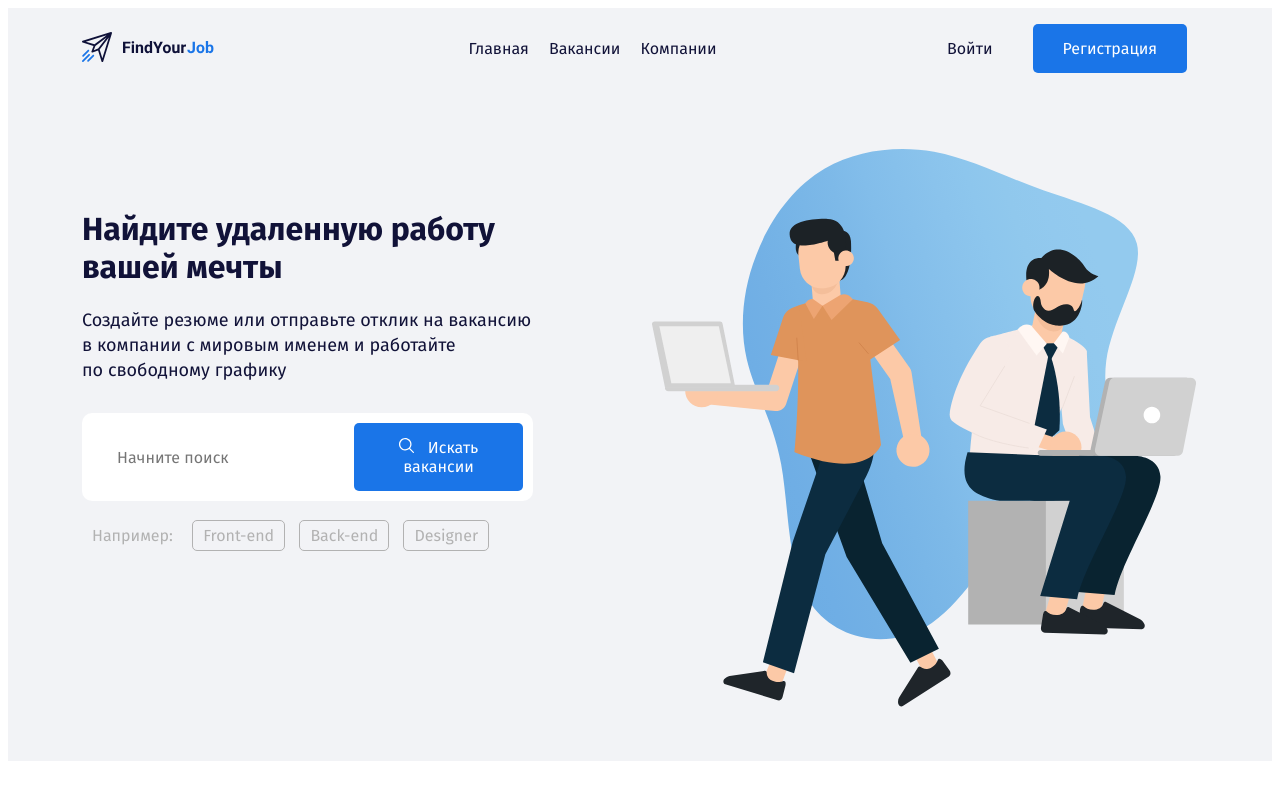
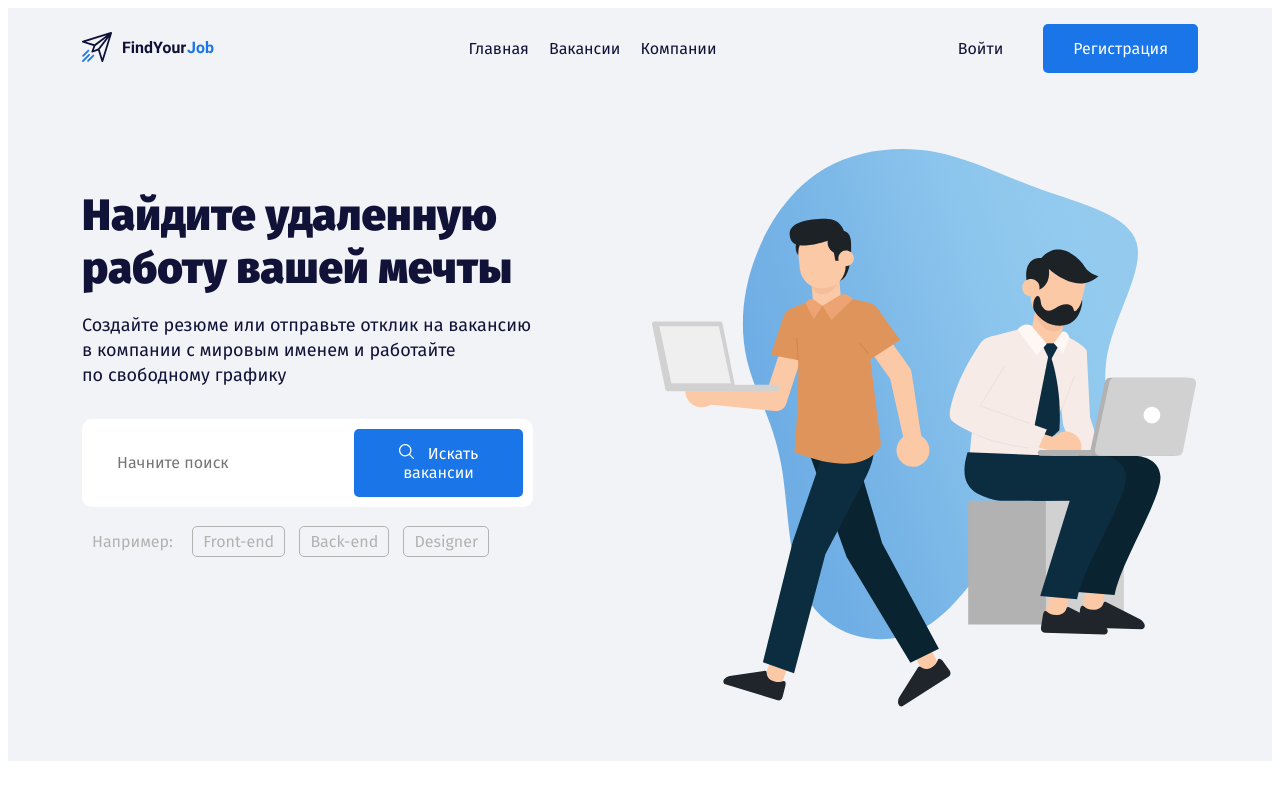
Before and after one commit to marusiiiia/findyourjob, a plain HTML site: page index.html in a window 1280 px wide. Shown: the top 800 px of the page. Drawn offline with Linux system fonts and the light colour scheme.

Commit message:
Add files via upload

```diff
--- a/css/style.css
+++ b/css/style.css
@@ -76,10 +76,10 @@ html {
   padding-left: 25px;
 }
 
-/* .hero-image {
-  /* text-align: right;*/
-  padding-right: 30px;
-} */
+.hero-image {
+  text-align: right;
+  padding-right: 15px;
+}
 
 .hero-title {
   margin: 0 0 15px 0;
--- a/index.html
+++ b/index.html
@@ -35,7 +35,7 @@
               </ul>
             </nav>
           </div>
-          <div class="col-3 d-flex justify-content-right align-items-center">
+          <div class="col-3 d-flex justify-content-end align-items-center">
             <a href="#" class="button button-link">Войти</a>
             <a href="#" class="button button-primary">Регистрация</a>
           </div>
```
